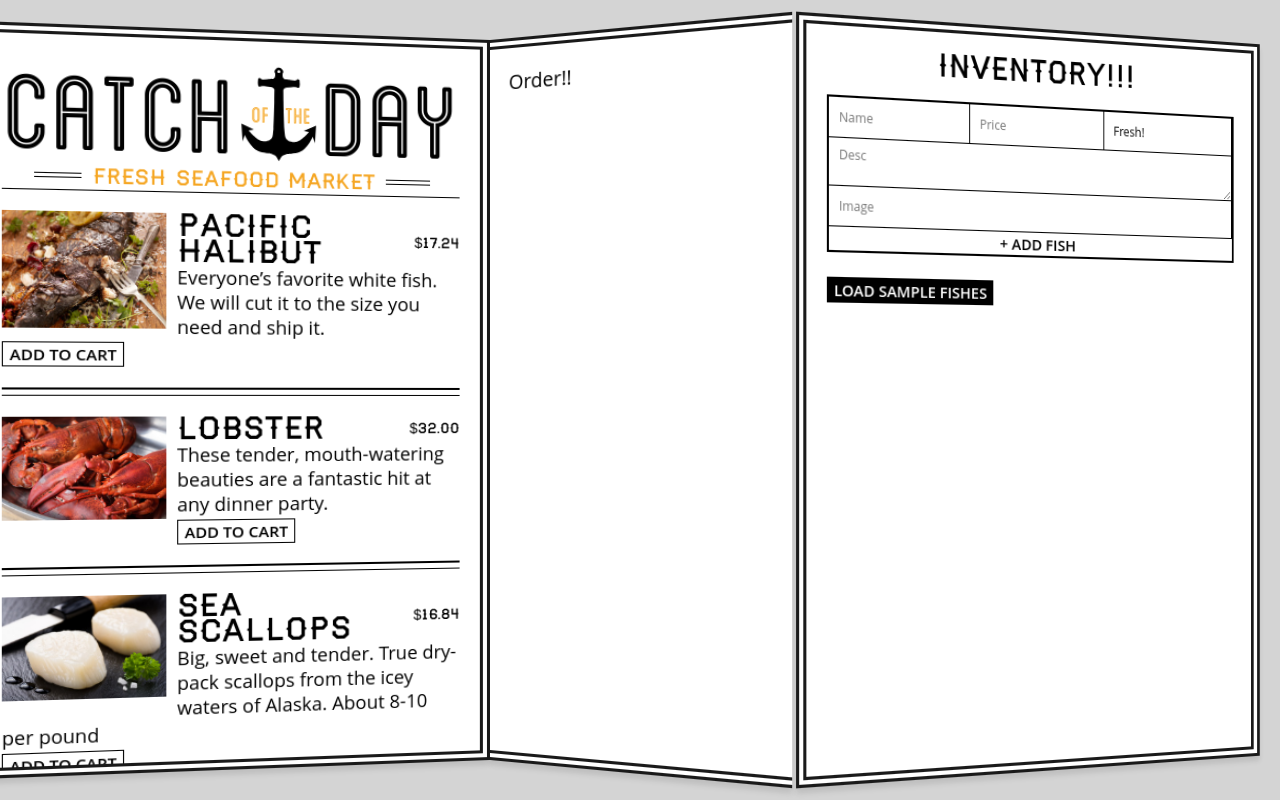
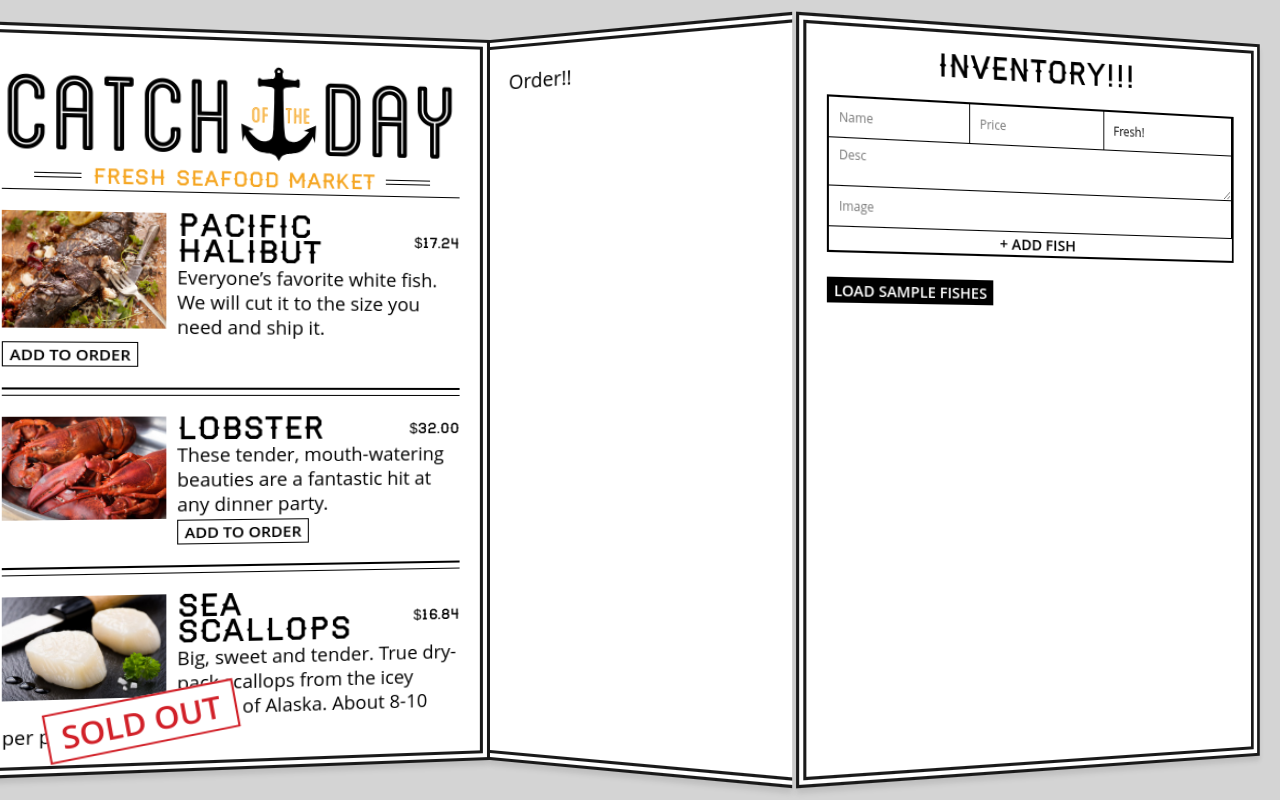
Before and after one commit to mamunur121/catch-of-the-day, a React (Create React App) app: page /store/1 in a window 1280 px wide. Both pictures are taken after a click on the button "LOAD SAMPLE FISHES". Shown: the top 800 px of the page. Built offline with nearby package versions, Linux system fonts and the light colour scheme.

Commit message:
updating the order state

```diff
--- a/src/App.js
+++ b/src/App.js
@@ -32,6 +32,20 @@ class App extends React.Component {
       fishes: sampleFishes
     });
   };
+
+  addToOrder = key => {
+    // take a copy of the state
+    const order = {...this.state.order};
+
+    // either add the order or update the number in our order
+    order[key] = order[key] + 1 || 1;
+
+    //call setstate to update our state object
+    this.setState({
+      order: order
+    })
+
+  };
   render() {
     return (
         <div className='catch-of-the-day'>
@@ -39,7 +53,12 @@ class App extends React.Component {
             <Header tagline='FRESH SEAFOOD MARKET'/>
             <ul className='fishes'>
               {Object.keys(this.state.fishes).map(fish => (
-                  <Fish key={fish} details={this.state.fishes[fish]}>
+                  <Fish
+                      key={fish}
+                      details={this.state.fishes[fish]}
+                      index={fish}
+                      addToOrder = {this.addToOrder}
+                  >
                     {fish}
                   </Fish>
               ))}
--- a/src/components/Fish.jsx
+++ b/src/components/Fish.jsx
@@ -4,6 +4,7 @@ import {formatPrice} from "../helpers";
 class Fish extends React.Component {
   render() {
     const {name, image, desc, price, status} = this.props.details;
+    const isAvailable = status === 'available';
     return (
         <li className='menu-fish'>
           <img src={image} alt={name}/>
@@ -14,7 +15,12 @@ class Fish extends React.Component {
             </span>
           </h3>
           <p>{desc}</p>
-          <button>Add to Cart</button>
+          <button
+              disabled={!isAvailable}
+              onClick={()=>this.props.addToOrder(this.props.index)}
+          >
+            {isAvailable ? 'Add to Order' : "Sold Out"}
+          </button>
         </li>
     )
   }
```
